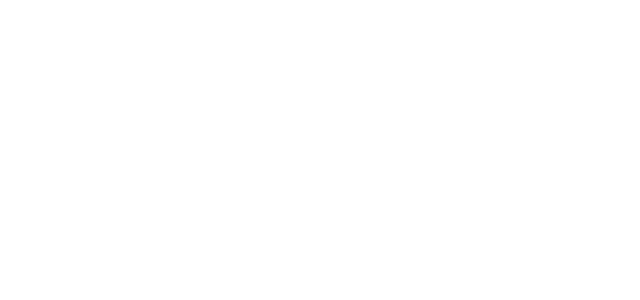
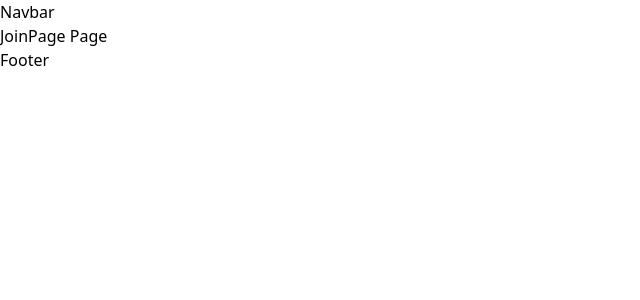
Before and after one commit to dipanshu447/GhoulEats, a React (Vite) app: page /join in a window 1280 px wide. Shown: the top 300 px of the page, without its empty margins (0-640 px from the left). Built offline with nearby package versions, Linux system fonts and the light colour scheme.

Commit message:
chore: configured all page routes

```diff
--- /dev/null
+++ b/src/components/Footer.jsx
@@ -0,0 +1,3 @@
+export default function Footer(){
+    return <h1>Footer</h1>
+}
--- /dev/null
+++ b/src/components/Layout.jsx
@@ -0,0 +1,13 @@
+import Navbar from './Navbar';
+import Footer from './Footer';
+import { Outlet } from 'react-router-dom';
+
+export default function Layout(){
+    return (
+        <>
+            <Navbar />
+            <Outlet />
+            <Footer />
+        </>
+    )
+}
--- /dev/null
+++ b/src/components/Navbar.jsx
@@ -0,0 +1,3 @@
+export default function Navbar(){
+    return <h1>Navbar</h1>
+}
--- a/src/main.jsx
+++ b/src/main.jsx
@@ -1,8 +1,44 @@
 import { StrictMode } from 'react'
 import { createRoot } from 'react-dom/client'
 import './index.css'
+import { createBrowserRouter, RouterProvider } from 'react-router-dom'
+import Layout from './components/Layout';
+import Welcome from './pages/Welcome';
+import AboutUs from './pages/AboutUs';
+import ErrorPage from './pages/ErrorPage';
+import JoinPage from './pages/JoinPage';
+import Menu from './pages/Menu';
+import Notfound from './pages/Notfound';
+
+const router = createBrowserRouter([
+  {
+    path: '/',
+    element: <Layout />,
+    errorElement: <ErrorPage />,
+    children: [
+      {
+        index: true,
+        element: <Welcome />
+      },
+      {
+        path: '/menu',
+        element: <Menu />
+      },
+      {
+        path: '/about',
+        element: <AboutUs />
+      },
+      {
+        path: '/join',
+        element: <JoinPage />
+      },
+      { path: '*', element: <Notfound /> }
+    ],
+  }
+])
 
 createRoot(document.getElementById('root')).render(
   <StrictMode>
+    <RouterProvider router={router} />
   </StrictMode>,
 )
--- /dev/null
+++ b/src/pages/AboutUs.jsx
@@ -0,0 +1,3 @@
+export default function AboutUs(){
+    return <h1>AboutUs Page</h1>
+}
--- /dev/null
+++ b/src/pages/ErrorPage.jsx
@@ -0,0 +1,3 @@
+export default function ErrorPage(){
+    return <h1>ErrorPage Page</h1>
+}
--- /dev/null
+++ b/src/pages/JoinPage.jsx
@@ -0,0 +1,3 @@
+export default function JoinPage(){
+    return <h1>JoinPage Page</h1>
+}
--- /dev/null
+++ b/src/pages/Menu.jsx
@@ -0,0 +1,3 @@
+export default function Menu(){
+    return <h1>Menu Page</h1>
+}
--- /dev/null
+++ b/src/pages/Notfound.jsx
@@ -0,0 +1,3 @@
+export default function NotFound(){
+    return <h1>NotFound Page</h1>
+}
--- /dev/null
+++ b/src/pages/Welcome.jsx
@@ -0,0 +1,3 @@
+export default function Welcome(){
+    return <h1>Welcome Page</h1>
+}
```
